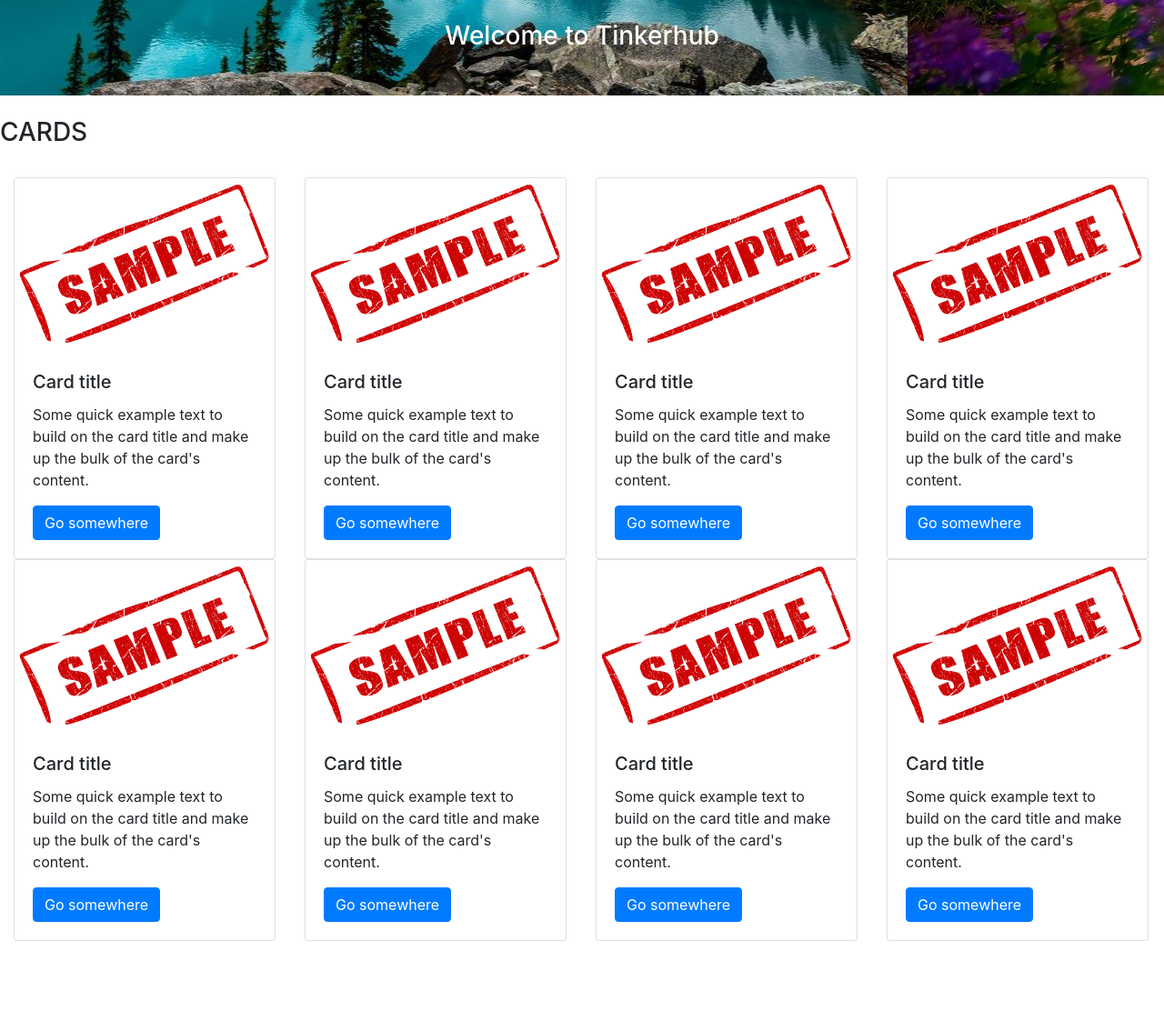
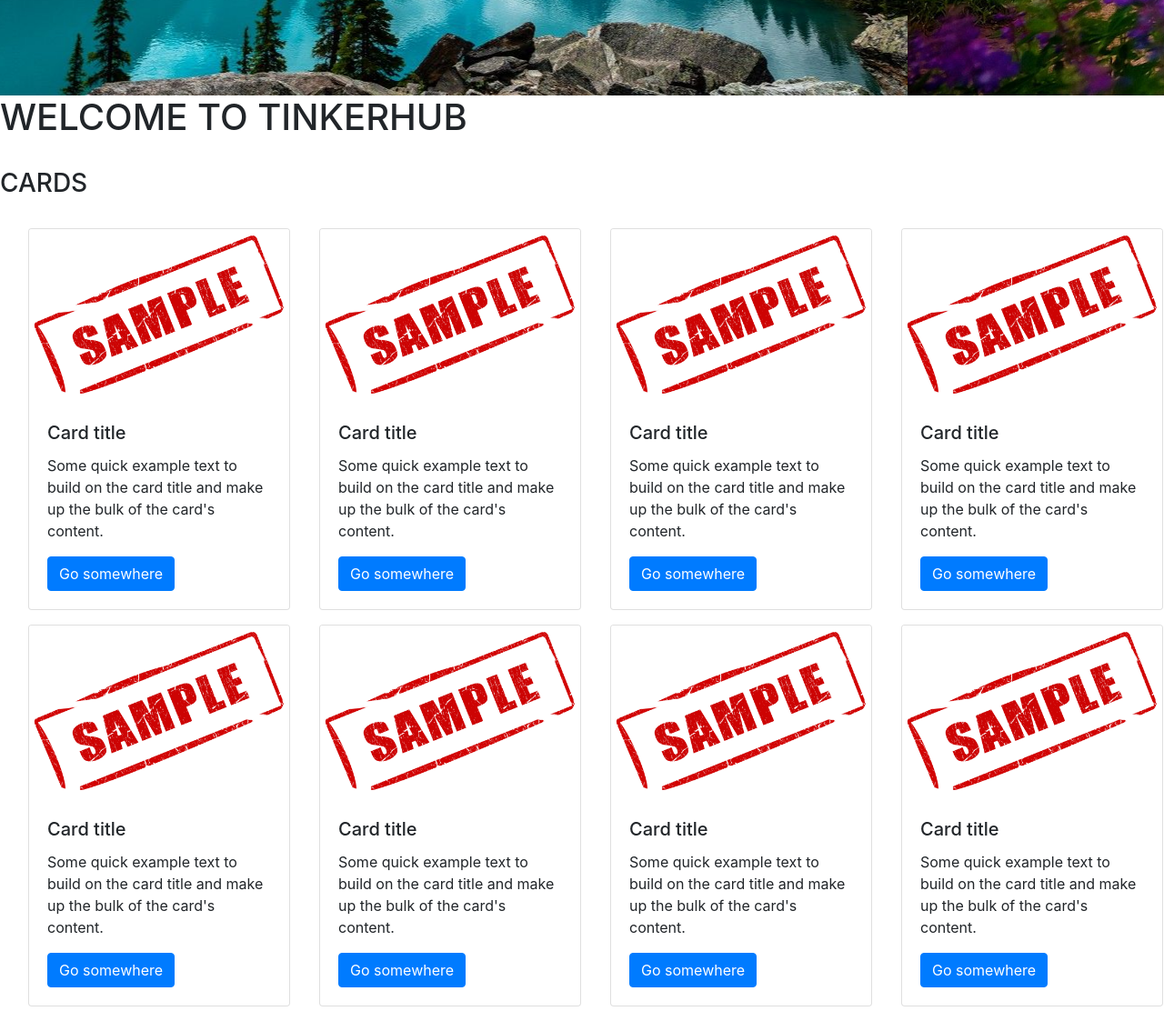
Before and after one commit to SREELAKSHMI-KV/sample2, a plain HTML site: page index.html in a window 1280 px wide. Shown: the part 671-1794 px from the top of the page at 91% size. Before the commit the page ends 1706 px from the top, so only its background shows below. Drawn offline with nearby package versions, Linux system fonts and the light colour scheme.

Commit message:
Update index.html

```diff
--- a/index.html
+++ b/index.html
@@ -4,6 +4,7 @@
         <meta charset="UTF-8">
         <meta name="viewport" content="width=device-width, initial-scale=1.0">
         <title>Document</title>
+        <link rel="stylesheet" href="style.css">
         <link rel="stylesheet" href="https://maxcdn.bootstrapcdn.com/bootstrap/4.0.0/css/bootstrap.min.css" integrity="sha384-Gn5384xqQ1aoWXA+058RXPxPg6fy4IWvTNh0E263XmFcJlSAwiGgFAW/dAiS6JXm" crossorigin="anonymous">
     </head>
     <body>
@@ -42,10 +43,12 @@
               </form>
             </div>
           </nav>
+
           <div id="carouselExampleControls" class="carousel slide" data-ride="carousel">
             <div class="carousel-inner">
              <div class="carousel-item active">
                <img class="d-block w-100" src="w1.png" alt="First slide">
+
              </div>
 
 
@@ -53,10 +56,7 @@
                <img class="d-block w-100" src="w2.png" alt="Second slide">
              </div>
            </div>
-
-            <div class="carousel-caption">
-              <h3>Welcome to Tinkerhub</h3>
-            </div>
+           <div class="centered"><h1>WELCOME TO TINKERHUB</h1></div>
          </div>
            <a class="carousel-control-prev" href="#carouselExampleControls" role="button" data-slide="prev">
              <span class="carousel-control-prev-icon" aria-hidden="true"></span>
@@ -66,14 +66,16 @@
              <span class="carousel-control-next-icon" aria-hidden="true"></span>
              <span class="sr-only">Next</span>
            </a>
-          </div>
+
+
+
         </br>
           <h3>CARDS</h3>
         </br>
     <div class="container-fluid">
         <div class="row">
             <div class="col-12 col-sm-6 col-md-4 col-lg-3">
-                <div class="card" style="width: 18rem;">
+                <div class="card mb-3 mx-3" style="width: 18rem;">
                     <img class="card-img-top" src="Sample.png" alt="Card image cap">
                 <div class="card-body">
                     <h5 class="card-title">Card title</h5>
@@ -87,7 +89,7 @@
 
 
             <div class="col-12 col-sm-6 col-md-4 col-lg-3">
-              <div class="card" style="width: 18rem;">
+              <div class="card mb-3 mx-3" style="width: 18rem;">
                 <img class="card-img-top" src="Sample.png" alt="Card image cap">
                 <div class="card-body">
                     <h5 class="card-title">Card title</h5>
@@ -101,7 +103,7 @@
 
 
             <div class="col-12 col-sm-6 col-md-4 col-lg-3">
-              <div class="card" style="width: 18rem;">
+              <div class="card mb-3 mx-3" style="width: 18rem;">
                 <img class="card-img-top" src="Sample.png" alt="Card image cap">
                 <div class="card-body">
                     <h5 class="card-title">Card title</h5>
@@ -115,7 +117,7 @@
 
 
             <div class="col-12 col-sm-6 col-md-4 col-lg-3">
-              <div class="card" style="width: 18rem;">
+              <div class="card mb-3 mx-3" style="width: 18rem;">
                 <img class="card-img-top" src="Sample.png" alt="Card image cap">
                 <div class="card-body">
                     <h5 class="card-title">Card title</h5>
@@ -129,7 +131,7 @@
 
 
             <div class="col-12 col-sm-6 col-md-4 col-lg-3">
-                <div class="card" style="width: 18rem;">
+                <div class="card mb-3 mx-3" style="width: 18rem;">
                     <img class="card-img-top" src="Sample.png" alt="Card image cap">
                     <div class="card-body">
                         <h5 class="card-title">Card title</h5>
@@ -143,7 +145,7 @@
 
 
             <div class="col-12 col-sm-6 col-md-4 col-lg-3">
-                <div class="card" style="width: 18rem;">
+                <div class="card mb-3 mx-3" style="width: 18rem;">
                     <img class="card-img-top" src="Sample.png" alt="Card image cap">
                     <div class="card-body">
                         <h5 class="card-title">Card title</h5>
@@ -157,7 +159,7 @@
 
 
             <div class="col-12 col-sm-6 col-md-4 col-lg-3">
-                <div class="card" style="width: 18rem;">
+                <div class="card mb-3 mx-3" style="width: 18rem;">
                     <img class="card-img-top" src="Sample.png" alt="Card image cap">
                     <div class="card-body">
                         <h5 class="card-title">Card title</h5>
@@ -171,7 +173,7 @@
 
 
             <div class="col-12 col-sm-6 col-md-4 col-lg-3">
-                <div class="card" style="width: 18rem;">
+                <div class="card mb-3 mx-3" style="width: 18rem;">
                     <img class="card-img-top" src="Sample.png" alt="Card image cap">
                     <div class="card-body">
                         <h5 class="card-title">Card title</h5>
@@ -192,7 +194,7 @@
   <div class="modal-dialog" role="document">
     <div class="modal-content">
       <div class="modal-header">
-        <h5 class="modal-title" id="exampleModalLabel">Sample</h5>
+        <h5 class="modal-title" id="exampleModalLabel"> Sample &nbsp;<span class="badge badge-success"><i class="fas fa-star"></i></h5>
         <button type="button" class="close" data-dismiss="modal" aria-label="Close">
           <span aria-hidden="true">&times;</span>
         </button>
@@ -206,8 +208,6 @@
       </div>
     </div>
   </div>
-</div>
-
 
         <script src="https://code.jquery.com/jquery-3.2.1.slim.min.js" integrity="sha384-KJ3o2DKtIkvYIK3UENzmM7KCkRr/rE9/Qpg6aAZGJwFDMVNA/GpGFF93hXpG5KkN" crossorigin="anonymous"></script>
 <script src="https://cdnjs.cloudflare.com/ajax/libs/popper.js/1.12.9/umd/popper.min.js" integrity="sha384-ApNbgh9B+Y1QKtv3Rn7W3mgPxhU9K/ScQsAP7hUibX39j7fakFPskvXusvfa0b4Q" crossorigin="anonymous"></script>
```
Lines whose indentation alone changed are shown as unchanged.
